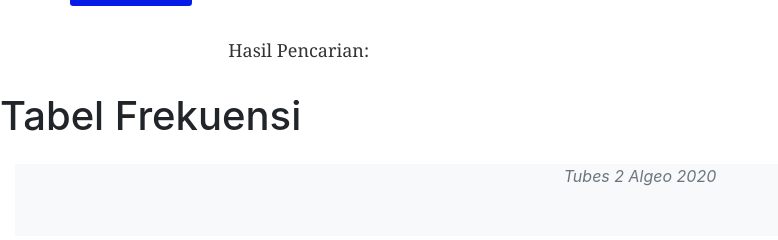
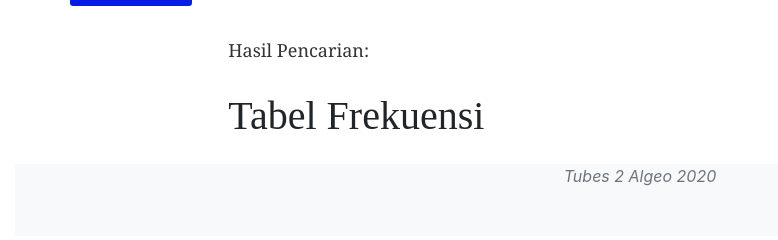
Before and after one commit to rayfazt/Algeo02-19039, a Flask app: template src/templates/result.html in a window 1280 px wide. Shown: the part 323-563 px from the top of the page, without its empty margins (0-778 px from the left). Run offline with Flask 2, Linux system fonts and the light colour scheme; the template is opened without the code that fills it, so the values that code supplies are empty; some libraries are stand-ins or nearby versions.

Commit message:
masukin laporan, fixing table result

```diff
--- a/src/main.py
+++ b/src/main.py
@@ -22,7 +22,7 @@ def search():
     uploaded_file = request.files.getlist('file')
 
     empty_files = False
-    if 'file' not in uploaded_file:
+    if uploaded_file[0].filename=="":
         empty_files = True
 
     if not (empty_files):
--- a/src/templates/result.html
+++ b/src/templates/result.html
@@ -58,15 +58,17 @@
                 <hr>
             {% endfor %}
         </div>
+        <div class = "col-8 offset-2">
             <div class="container-xl">
+                <h1 style="font-family: initial;">Tabel Frekuensi</h1>
                 <div class="table-responsive">
                     <div class="table-wrapper">
-                    <h1>Tabel Frekuensi</h1>
                         <table class="table table-striped">
                             {% for table in tables %}
                             {{ table|safe }}
                             {% endfor %}
                         </table>
+                    </div>
                 </div>
             </div>
         </div>
```
Also changed, not shown: 1 other file. Lines whose indentation alone changed are shown as unchanged.
